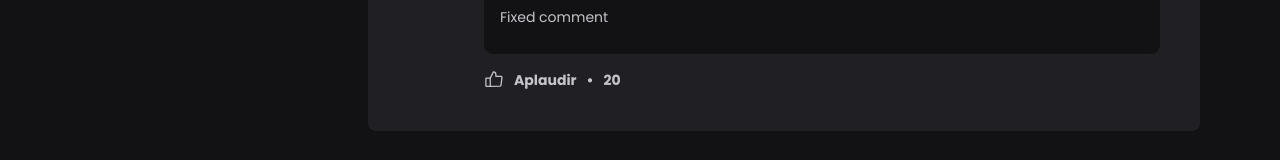
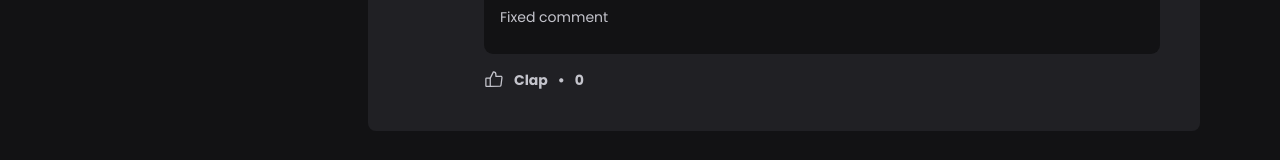
Before and after one commit to dwtoledo/Ignite-Social-Feed, a React (Vite) app in the folder project-01-ignite/: page / in a window 1280 px wide. Shown: the part 746-906 px from the top of the page. Built offline with nearby package versions, Linux system fonts and the light colour scheme.

Commit message:
Implement Initial Clap Count

```diff
--- a/project-01-ignite/src/components/Comments/Comments.jsx
+++ b/project-01-ignite/src/components/Comments/Comments.jsx
@@ -2,12 +2,19 @@ import { Avatar } from '../Avatar/Avatar'
 import { TrashSimple, ThumbsUp } from 'phosphor-react'
 
 import styles from './Comments.module.css'
+import { useState } from 'react';
 
 export function Comments({ content, onRemove }) {
 
-  function handleRemoveComponent() {
+  const [clapCount, setClapCount] = useState(0);
+
+  function handleRemoveComment() {
     onRemove(content);
     //TODO - implement comment removal by id
+  }
+
+  function handleClapComment() {
+    setClapCount(clapCount + 1);
   }
 
   return (<div className={styles.commentWrapper}>
@@ -33,7 +40,7 @@ export function Comments({ content, onRemove }) {
               Cerca de 2h
             </time>
           </div>
-          <button title='Remove this comment.' onClick={handleRemoveComponent}>
+          <button title='Remove this comment.' onClick={handleRemoveComment}>
             <TrashSimple size={20} weight='bold' />
           </button>
         </header>
@@ -44,10 +51,12 @@ export function Comments({ content, onRemove }) {
 
       </div>
 
-      <button className={styles.commentCardLikeButton}>
+      <button
+        className={styles.commentCardLikeButton}
+        onClick={handleClapComment}>
         <ThumbsUp size={20} />
-        Aplaudir
-        <span>20</span>
+        Clap
+        <span>{clapCount}</span>
       </button>
     </div>
 
```
